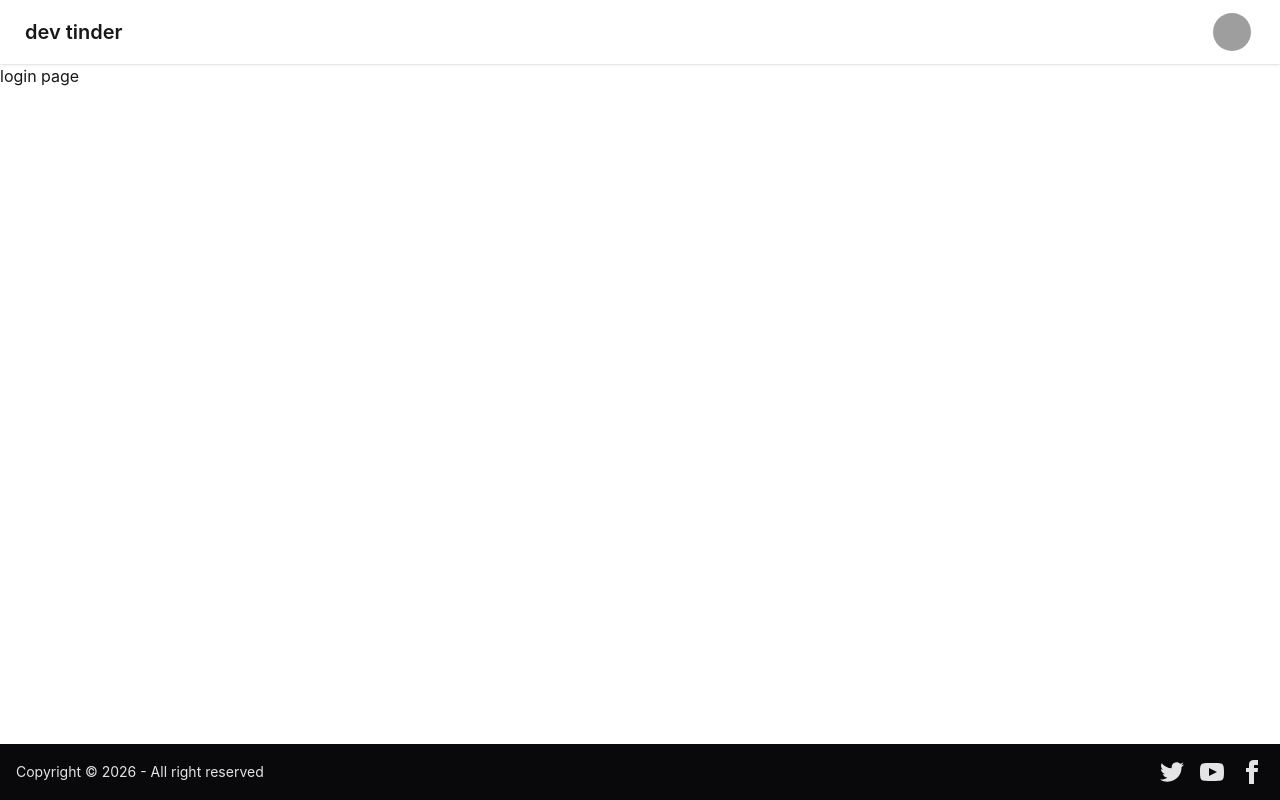
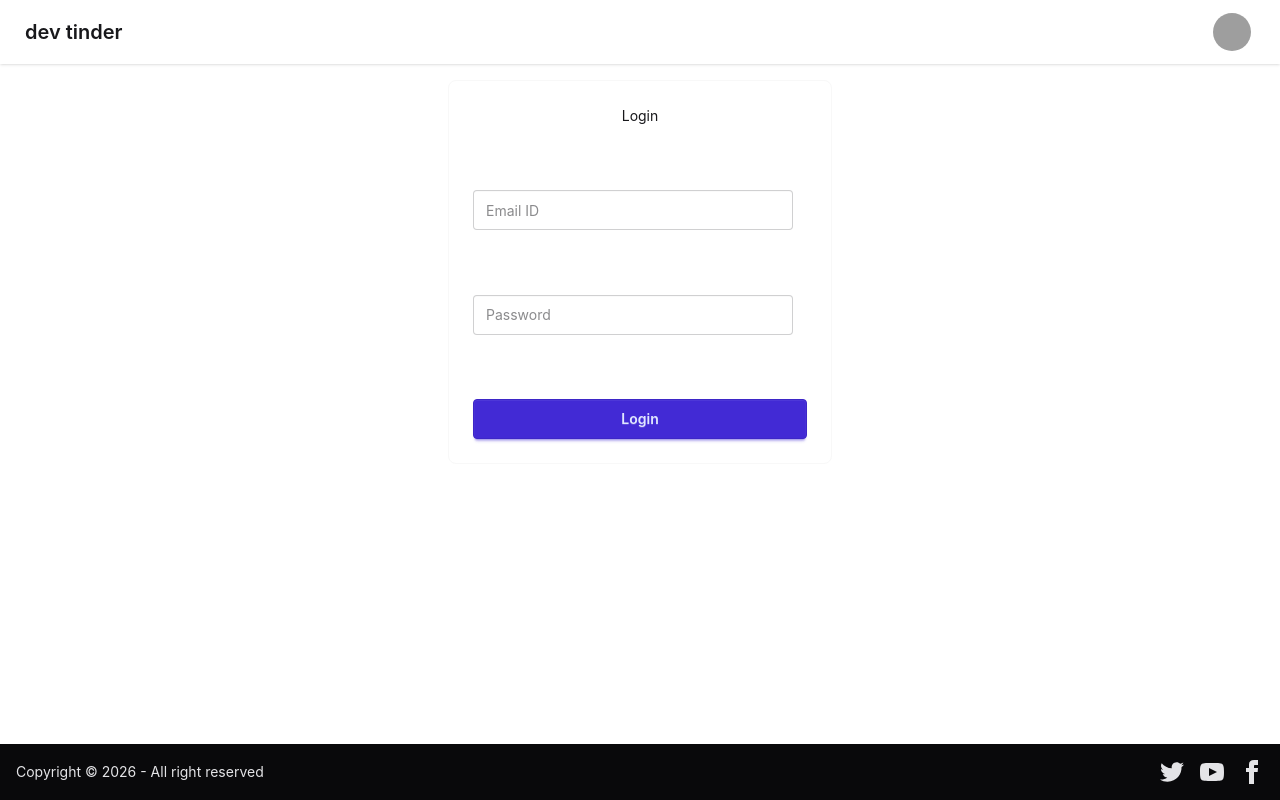
Before and after one commit to chandruo/devtinder-frontend, a React (Vite) app: page /login in a window 1280 px wide. Built offline with nearby package versions, Linux system fonts and the light colour scheme; grey boxes are pictures that could not be loaded.

Commit message:
created login page and api integrated

```diff
--- a/package.json
+++ b/package.json
@@ -11,6 +11,7 @@
   },
   "dependencies": {
     "@tailwindcss/vite": "^4.3.3",
+    "axios": "^1.20.0",
     "react": "^19.2.8",
     "react-dom": "^19.2.8",
     "react-router-dom": "^7.18.4",
--- a/src/App.jsx
+++ b/src/App.jsx
@@ -2,6 +2,8 @@
 import './App.css'
 import Body from './components/Body'
 import {BrowserRouter,Routes,Route} from "react-router-dom"
+import Login from './components/Login'
+import Feed from './components/Feed'
 
 
 
@@ -11,8 +13,8 @@ function App() {
    <BrowserRouter basename='/'>
      <Routes>
       <Route path="/" element={<Body />}>
-         <Route path="/login" element={<div>login page</div>}></Route>
-
+         <Route path="/login" element={<Login />}></Route>
+         <Route path="/feed" element={<Feed />}></Route>
       </Route>
      </Routes>
    </BrowserRouter>
--- /dev/null
+++ b/src/components/Feed.jsx
@@ -0,0 +1,9 @@
+import React from 'react'
+
+const Feed = () => {
+  return (
+    <div>Feed</div>
+  )
+}
+
+export default Feed
--- /dev/null
+++ b/src/components/Login.jsx
@@ -0,0 +1,49 @@
+import React from "react";
+import { useState } from "react";
+import axios from "axios";
+import http from "../utils/service";
+
+const Login = () => {
+  const [emailId, setEmailId] = useState("");
+  const [password, setPassword] = useState("");
+  const handleLogin = async () => {
+    const result = await http.post("/auth/login", {
+      emailId,
+      password,
+    });
+  };
+  return (
+    <div className="card card-border bg-base-100 w-96 h-96 my-4 m-auto">
+      <div className="card-body flex justify-between">
+        <h2 className="text-center">Login</h2>
+
+        <input
+          id="emailId"
+          type="text"
+          placeholder="Email ID"
+          value={emailId}
+          className="input"
+          onChange={(e) => {
+            setEmailId(e.target.value);
+          }}
+        />
+        <input
+          id="password"
+          type="password"
+          placeholder="Password"
+          value={password}
+          className="input"
+          onChange={(e) => {
+            setPassword(e.target.value);
+          }}
+        />
+
+        <button className="btn btn-primary" onClick={handleLogin}>
+          Login
+        </button>
+      </div>
+    </div>
+  );
+};
+
+export default Login;
--- /dev/null
+++ b/src/utils/service.js
@@ -0,0 +1,8 @@
+import axios from "axios";
+const http = axios.create({
+  baseURL: "http://localhost:777",
+  withCredentials: true,
+});
+
+
+export default http;
```
Also changed, not shown: 1 other file (tests, documents, lock files or other folders).
